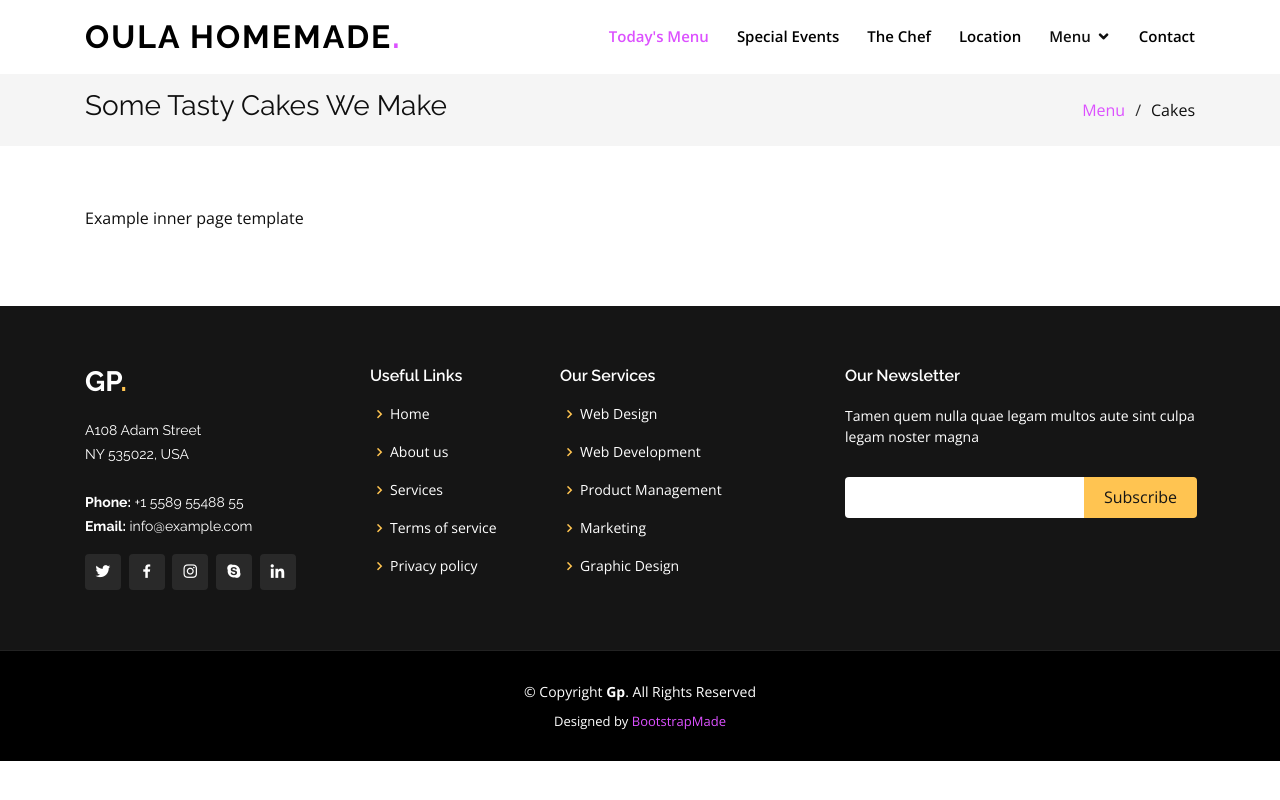
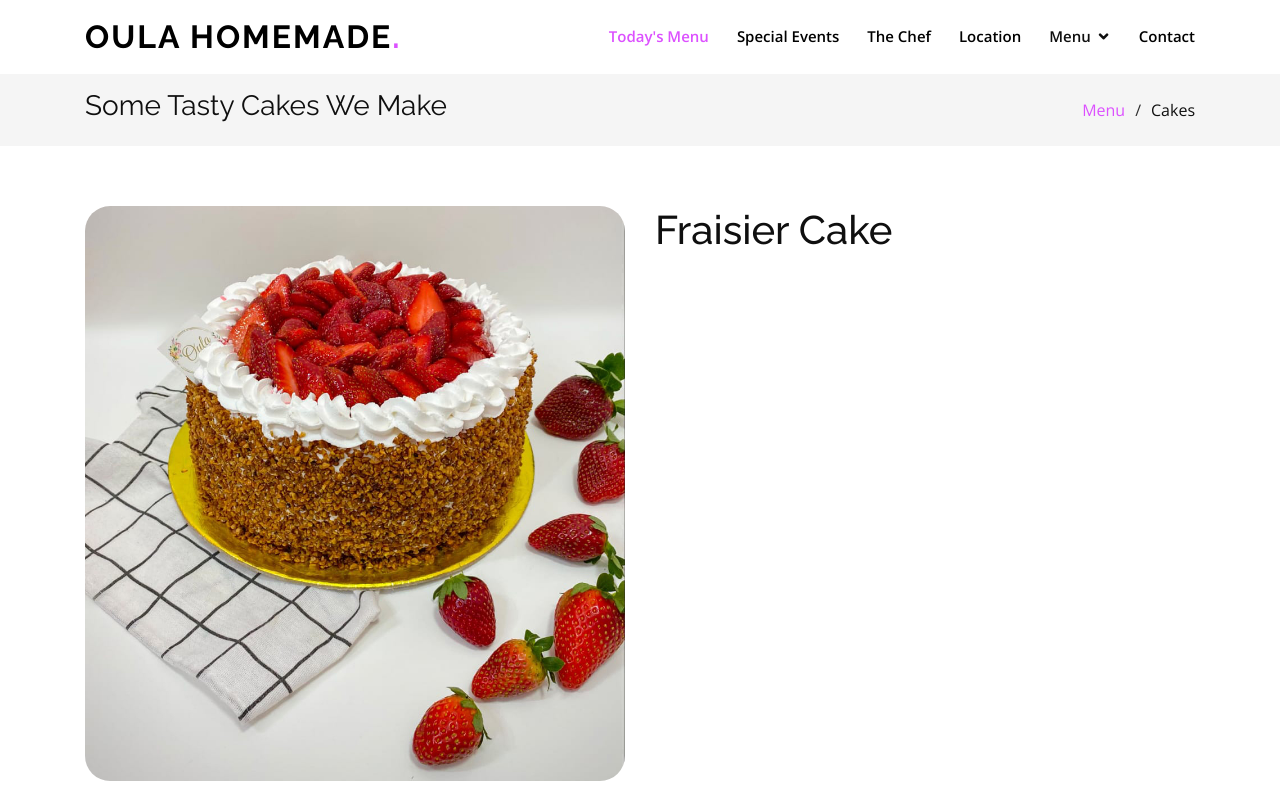
Before and after one commit to theblsk/oulaHomemade, a plain HTML site: page cakes.html in a window 1280 px wide. Shown: the top 800 px of the page. Drawn offline with nearby package versions, Linux system fonts and the light colour scheme.

Commit message:
added first 2 cakes in cakes section

```diff
--- a/assets/css/style.css
+++ b/assets/css/style.css
@@ -1585,3 +1585,12 @@ section {
   font-size: 13px;
   color: #fff;
 }
+/*--------------------------------------------------------------
+# My Additions
+--------------------------------------------------------------*/
+
+#test {
+  border-radius: 25px;
+  border-style: hidden;
+  box-shadow: 0 0 8px 8px white inset;
+}
--- a/cakes.html
+++ b/cakes.html
@@ -88,88 +88,31 @@
     </section><!-- End Breadcrumbs -->
 
     <section class="inner-page">
-      <div class="container">
-        <p>
-          Example inner page template
-        </p>
+
+      <div class="container" data-aos="fade-up">
+
+        <div class="row">
+          <div  class="col-lg-6 order-2 order-lg-1" data-aos="fade-left" data-aos-delay="100">
+            <img id="test" src="assets/cakes/fraisier.JPEG" class="img-fluid" alt="">
+          </div>
+          <div class="col-lg-6 pt-4 pt-lg-0 order-1 order-lg-2 content" data-aos="fade-right" data-aos-delay="100">
+            <h1 style="font-style: bold!important;">Fraisier Cake</h1>
+          </div>
+        </div>
+        <br>
+        <div class="row">
+          <div class="col-lg-6 order-2 order-lg-1" data-aos="fade-left" data-aos-delay="100">
+            <img id="test" src="assets/cakes/kitkatCake.JPG" class="img-fluid" alt="">
+          </div>
+          <div class="col-lg-6 pt-4 pt-lg-0 order-1 order-lg-2 content" data-aos="fade-right" data-aos-delay="100">
+            <h1 style="font-style: bold!important;">Kitkat Cake</h1>
+          </div>
+        </div>
+
       </div>
     </section>
 
   </main><!-- End #main -->
-
-  <!-- ======= Footer ======= -->
-  <footer id="footer">
-    <div class="footer-top">
-      <div class="container">
-        <div class="row">
-
-          <div class="col-lg-3 col-md-6">
-            <div class="footer-info">
-              <h3>Gp<span>.</span></h3>
-              <p>
-                A108 Adam Street <br>
-                NY 535022, USA<br><br>
-                <strong>Phone:</strong> +1 5589 55488 55<br>
-                <strong>Email:</strong> info@example.com<br>
-              </p>
-              <div class="social-links mt-3">
-                <a href="#" class="twitter"><i class="bx bxl-twitter"></i></a>
-                <a href="#" class="facebook"><i class="bx bxl-facebook"></i></a>
-                <a href="#" class="instagram"><i class="bx bxl-instagram"></i></a>
-                <a href="#" class="google-plus"><i class="bx bxl-skype"></i></a>
-                <a href="#" class="linkedin"><i class="bx bxl-linkedin"></i></a>
-              </div>
-            </div>
-          </div>
-
-          <div class="col-lg-2 col-md-6 footer-links">
-            <h4>Useful Links</h4>
-            <ul>
-              <li><i class="bx bx-chevron-right"></i> <a href="#">Home</a></li>
-              <li><i class="bx bx-chevron-right"></i> <a href="#">About us</a></li>
-              <li><i class="bx bx-chevron-right"></i> <a href="#">Services</a></li>
-              <li><i class="bx bx-chevron-right"></i> <a href="#">Terms of service</a></li>
-              <li><i class="bx bx-chevron-right"></i> <a href="#">Privacy policy</a></li>
-            </ul>
-          </div>
-
-          <div class="col-lg-3 col-md-6 footer-links">
-            <h4>Our Services</h4>
-            <ul>
-              <li><i class="bx bx-chevron-right"></i> <a href="#">Web Design</a></li>
-              <li><i class="bx bx-chevron-right"></i> <a href="#">Web Development</a></li>
-              <li><i class="bx bx-chevron-right"></i> <a href="#">Product Management</a></li>
-              <li><i class="bx bx-chevron-right"></i> <a href="#">Marketing</a></li>
-              <li><i class="bx bx-chevron-right"></i> <a href="#">Graphic Design</a></li>
-            </ul>
-          </div>
-
-          <div class="col-lg-4 col-md-6 footer-newsletter">
-            <h4>Our Newsletter</h4>
-            <p>Tamen quem nulla quae legam multos aute sint culpa legam noster magna</p>
-            <form action="" method="post">
-              <input type="email" name="email"><input type="submit" value="Subscribe">
-            </form>
-
-          </div>
-
-        </div>
-      </div>
-    </div>
-
-    <div class="container">
-      <div class="copyright">
-        &copy; Copyright <strong><span>Gp</span></strong>. All Rights Reserved
-      </div>
-      <div class="credits">
-        <!-- All the links in the footer should remain intact. -->
-        <!-- You can delete the links only if you purchased the pro version. -->
-        <!-- Licensing information: https://bootstrapmade.com/license/ -->
-        <!-- Purchase the pro version with working PHP/AJAX contact form: https://bootstrapmade.com/gp-free-multipurpose-html-bootstrap-template/ -->
-        Designed by <a href="https://bootstrapmade.com/">BootstrapMade</a>
-      </div>
-    </div>
-  </footer><!-- End Footer -->
 
   <a href="#" class="back-to-top"><i class="ri-arrow-up-line"></i></a>
   <div id="preloader"></div>
```
Also changed, not shown: index.html (+1 -1 lines), assets/cakes/fraisier.JPEG (added), assets/cakes/kitkatCake.JPG (added), 1 other file.
